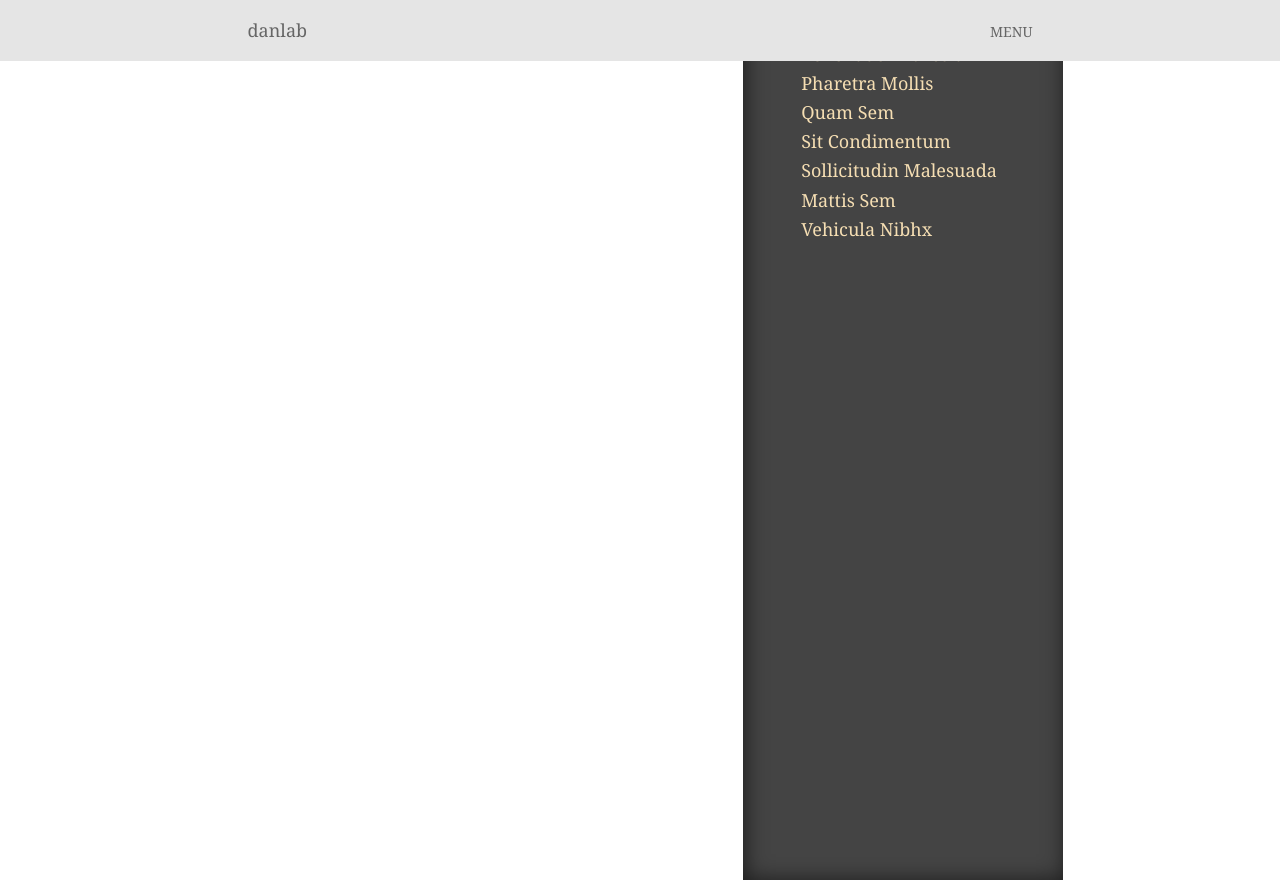
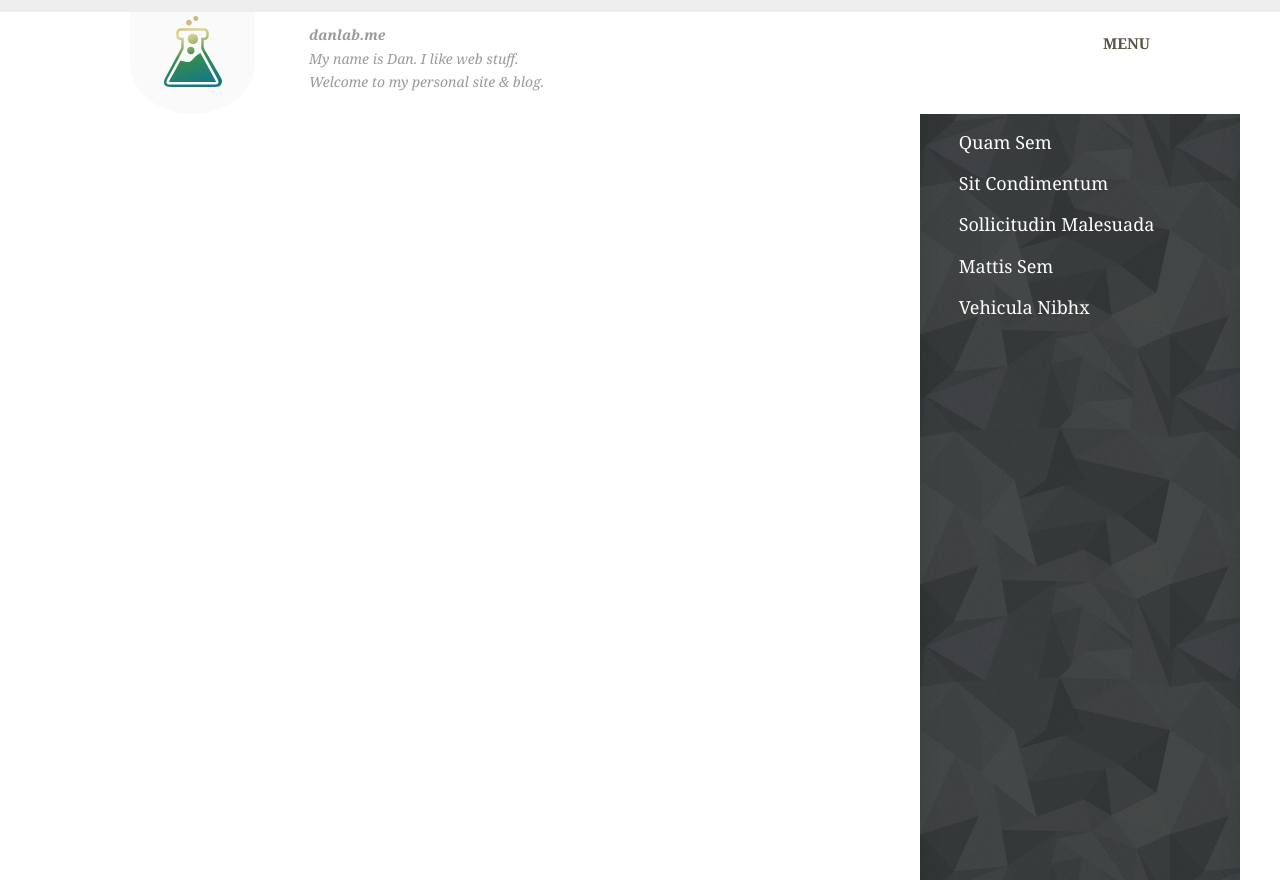
Before and after one commit to danbernardi/danlab, a PHP site: page /header.php in a window 1280 px wide. Run offline with PHP 8.4, Linux system fonts and the light colour scheme; some web fonts are replaced.

Commit message:
adds logo, adds full white background

```diff
--- a/prototype/_/components/js/99_zenden-scripts.js
+++ b/prototype/_/components/js/99_zenden-scripts.js
@@ -15,5 +15,9 @@ $(document).ready(function () {
 			e.preventDefault();
 			$('body').toggleClass('offCanvas-open');
 		});
+		$('body.offCanvas-open .content').on('click', function (e) {
+			$('body').removeClass('offCanvas-open');
+			console.log('test');
+		});
 	}());
 });
--- a/prototype/_/components/sass/_base.scss
+++ b/prototype/_/components/sass/_base.scss
@@ -10,7 +10,18 @@ body {
 	font-family: $bodyfont;
 	color: $bodytext;
 	font-size: 18px;
-	background: $bodybg;
+	padding-top: 12px;
+	&:before {
+		content: '';
+		position: absolute;
+		top: 0;
+		left: 0;
+		width: 100%;
+		height: 12px;
+		background: #eee;
+		display: block;
+		z-index: 3;
+	}
 }
 h1, h2, h3, h4, h5, h6 {
 	font-family: $headerfont;
@@ -33,16 +45,45 @@ img {
 }
 #pagewrap {
 	position: relative;
+	overflow: hidden;
+}
+
+.colorblocks {
+	@extend .clearfix;
+	li {
+		display: inline-block;
+		float: left;
+		width: 100px;
+		height: 75px;
+		&.blue {
+			background: $blue;
+		}
+		&.tan {
+			background: $tan;
+		}
+		&.darkertan {
+			background: $darkertan;
+		}
+		&.green {
+			background: $green;
+		}
+		&.yellow {
+			background: $yellow;
+		}
+	}
 }
 
 // Layout
 .row {
 	@include container();
-	max-width: 845px;
+	max-width: 1200px;
 	margin: 0 auto;
-	padding-left: 30px;
-	padding-right: 30px;
+	padding-left: 90px;
+	padding-right: 90px;
 	position: relative;
+}
+.container {
+	@extend .clearfix;
 }
 .cols3 {
 
@@ -77,21 +118,46 @@ img {
 
 // header
 header {
-	background: #E5E5E5;
 
 	.row {
 		@include transition(transform, 0.2s);
-		background: #E5E5E5;
+		transition-timimg-function: cubic-bezier(0.770, 0, 0.465, 1);
+		background: white;
 		z-index: 2;
 		line-height: 61px;
+		border-top: 12px solid #eee;
+		margin-top: -12px;
 	}
+	.logo a {
+		@include span(2 of 12);
+		transition: background 0.2s ease-in-out;
+		background: #fafafa;
+		text-align: center;
+		border-bottom-right-radius: 50%;
+		border-bottom-left-radius: 50%;
+		padding-bottom: .2em;
+		&:hover {
+			background: #eee;
+		}
 
-	.logo {
-		@include span(2 of 12);
+		img {
+			width: 58px;
+			padding-top: .2em;
+		}
 	}
-
+	.slogan {
+		@include span(8 of 12);
+		padding-top: .6em;
+		span {
+			font-size: 14px;
+			color: rgba(black, 0.4);
+			display: block;
+			font-style: italic;
+			line-height: 1.7;
+		}
+	}
 	nav {
-		@include span(10 of 12 last);
+		@include span(2 of 12 last);
 
 		ul {
 			float: right;
@@ -101,7 +167,12 @@ header {
 				margin-left: 25px;
 
 				a {
-					font-size: 14px;
+					transition: color 0.2s ease-in-out;
+					font-size: 15px;
+					font-weight: bold;
+					&:hover {
+						color: $blue;
+					}
 				}
 			}
 		}
@@ -111,28 +182,34 @@ header {
 	@extend .clearfix;
 	position: absolute;
 	right: 0;
-	top: 0;
 	z-index: 1;
 
 	nav {
-		box-shadow: inset 2px 0px 21px rgba(black, 0.6);
+		box-shadow: inset 0 0 21px rgba(black, 0.1);
 		position: fixed;
-		top: 0;
-		background: #444;
-		padding: 40px;
-		color: #F5DEB3;
-		height: 100vh;
+		top: -20px;
+		padding: 60px 0;
+		height: calc(100vh + 40px);
 		width: 320px;
 		margin-left: -320px;
 		display: block;
 		z-index: 1;
+		background: url('../../img/shattered_@2X.png') repeat #444;
+		background-size: 250px;
+
+		a {
+			color: white;
+			padding: 6px 20px;
+			display: block;
+		}
 	}
 }
 .offCanvas-open {
 	header .row,
 	.content {
-		@include transition(transform, 0.2s);
-		transform: translateX(-320px);
+		@include transition(transform, 0.35s);
+		transition-timimg-function: ease-in-out;
+		transform: translateX(-321px);
 	}
 }
 
--- a/prototype/_/components/sass/_variables.scss
+++ b/prototype/_/components/sass/_variables.scss
@@ -32,9 +32,14 @@ p, li, span {
 }
 
 // colors
-$bodybg: lighten(#f8fcfe, 10);
-$blue: #2B4C57;
-$bodytext: lighten(black, 40);
+$bodybg: white;
+$blue: #127687;
+$tan: #E3CD8D;
+$darkertan: #CDBA83;
+$green: #2D8712;
+$yellow: #C2AA0C;
+
+$bodytext: #585344;
 
 // fontts
 $bodyfont: Lora, Georgia, serif;
--- a/prototype/header.php
+++ b/prototype/header.php
@@ -6,12 +6,18 @@
 	<meta name="viewport" content="width=device-width, initial-scale=1.0">
 	<title>danlab.me</title>
 	<link rel="stylesheet" href="_/css/styles.css">
+	<!--<link rel="stylesheet" href="http://basehold.it/29">-->
 </head>
 <body class="home">
 <section id="pagewrap">
 	<header>
 		<div class="row">
-			<div class="logo">danlab</div>
+			<div class="logo"><a href="index.php"><img src="img/logo.svg" alt="danlab.me"></a></div>
+			<div class="slogan">
+				<span><strong>danlab.me</strong></span>
+				<span>My name is Dan. I like web stuff.</span>
+				<span>Welcome to my personal site &amp; blog.</span>
+			</div>
 			<nav>
 				<ul>
 					<li><a href="index.php" class="offCanvas-trigger"><i class="fa fa-bars"></i> MENU</a></li>
```
Also changed, not shown: other parts of prototype/_/components/sass/_base.scss (+53 -9 lines), prototype/index.php (+11 -3 lines), prototype/_/css/styles.css, prototype/_/js/scripts.js, prototype/img/bodyborder.svg (added), prototype/img/logo.svg (added), prototype/img/shattered_@2X.png (added).
